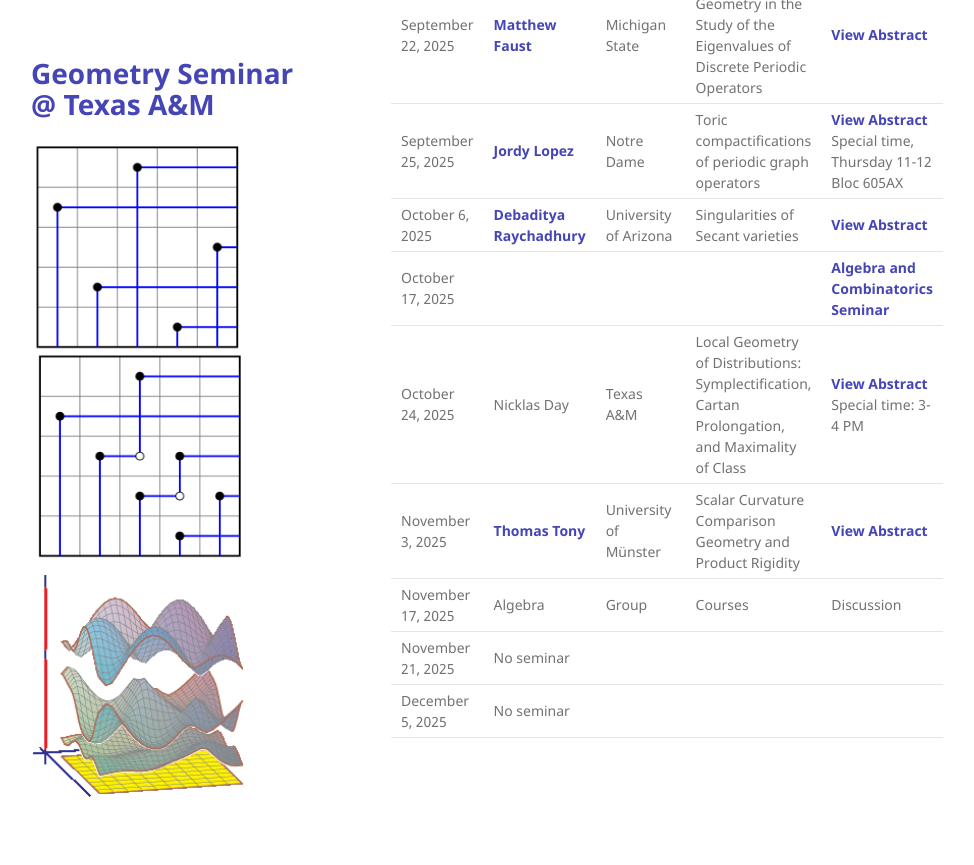
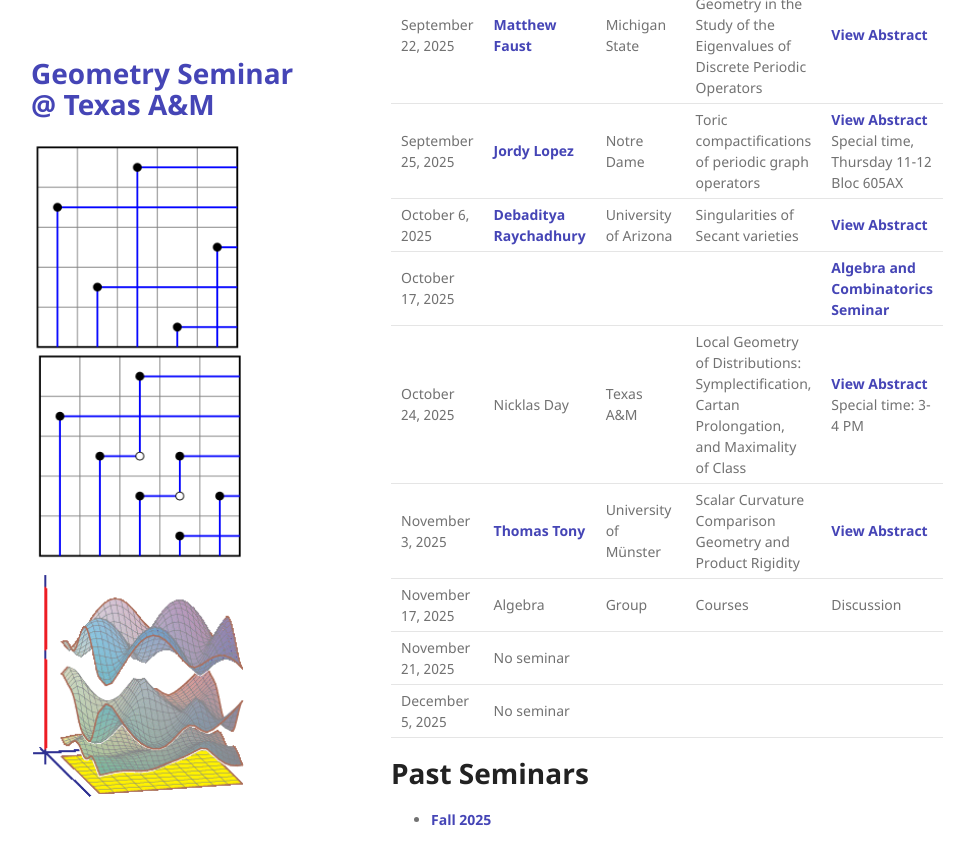
Before and after one commit to tamu-seminar/geometry, a Jekyll site: the page built from index.md, in a window 1280 px wide and 900 px high, scrolled down 531 px. Shown: the top 865 px of the window, without its empty margins (179-1153 px from the left). Built offline with Jekyll 4.4.1, drawn with Linux system fonts in a browser that asks for light colours; before the commit the page ends 1339 px from its top, so only the background shows below that.

Commit message:
chenged a link

```diff
--- a/index.md
+++ b/index.md
@@ -37,8 +37,8 @@ The organizers are [Frank Sottile](https://franksottile.github.io/) and others.
 | November 21, 2025 |  No seminar     |   |       |       |
 | December 5, 2025  |  No seminar     |   |       |       |
 
-<!-- # Past Seminars
-- [Fall 2025](2025_2.md) -->
+<!--  --># Past Seminars
+- [Fall 2025](2025_2.md)
 
 <!-- # Related Links
 - [Departmental seminar website]() (not working as of Aug 13, 2025) -->
```
